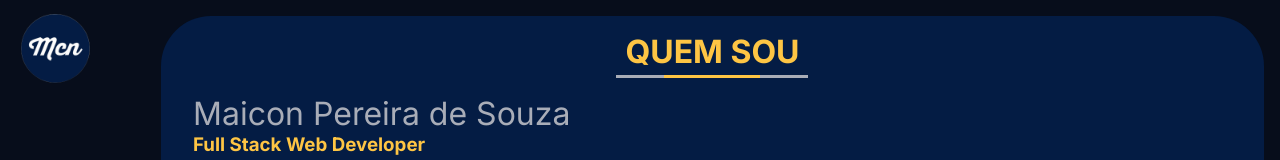
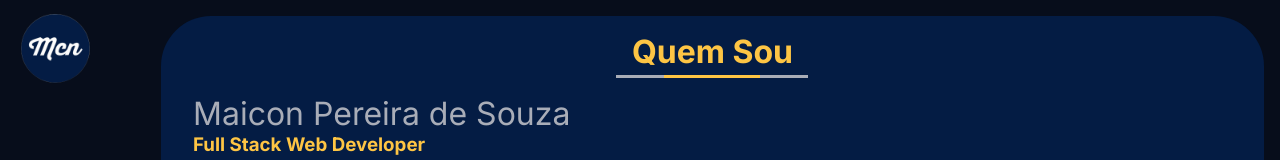
Before and after one commit to maiconDeSouza/my-portfolio, a React (Vite) app: page / in a window 1280 px wide. Both pictures are taken after a click on the item 56 px from the left and 342 px from the top of the page. Shown: the top 160 px of the page. Built offline with nearby package versions, Linux system fonts and the light colour scheme.

Commit message:
criacao do componente PageTitle

```diff
--- a/src/components/Main/AboutMe/AboutMe.style.ts
+++ b/src/components/Main/AboutMe/AboutMe.style.ts
@@ -6,37 +6,6 @@ export const ContainerAboutMe = styled.section`
 
     background-color: ${props => props.theme["blue-4"]};
     border-radius: 50px;
-
-
-    header{
-
-        display: flex;
-        flex-direction: column;
-        justify-content: center;
-        align-items: center;
-        gap: 0.25rem;
-
-
-        h2{
-            color: ${props => props.theme["gold-3"]};
-            font-size: 2rem;
-        }
-
-        div{
-            display: flex;
-            justify-content: flex-start;
-            span{
-                display: block;
-                width: 3rem;
-                border-top: 3px solid ${props => props.theme["gray-1"]};
-            }
-
-            span:nth-of-type(2){
-                width: 6rem;
-                border-top: 3px solid ${props => props.theme["gold-3"]};
-            }
-        }
-    }
 
     main{
         display: flex;
--- a/src/components/Main/AboutMe/AboutMe.tsx
+++ b/src/components/Main/AboutMe/AboutMe.tsx
@@ -1,15 +1,11 @@
+import { PageTitle } from "../PageTitle/PageTitle";
 import { ContainerAboutMe } from "./AboutMe.style";
 
 
 export function Teste(){
     return (
         <ContainerAboutMe className="animate__animated animate__zoomIn">
-            <header>
-                <h2>QUEM SOU</h2>
-                <div>
-                    <span></span><span></span><span></span>
-                </div>
-            </header>
+            <PageTitle text="Quem Sou"/>
             <main>
                 <article>
                     <div className="title">
--- /dev/null
+++ b/src/components/Main/PageTitle/PageTitle.styles.ts
@@ -0,0 +1,30 @@
+import styled from "styled-components";
+
+export const ContainerPageTitle = styled.header`
+    display: flex;
+    flex-direction: column;
+    justify-content: center;
+    align-items: center;
+    gap: 0.25rem;
+
+    h2{
+        color: ${props => props.theme["gold-3"]};
+        font-size: 2rem;
+    }
+
+        div{
+            display: flex;
+            justify-content: flex-start;
+            span{
+                display: block;
+                width: 3rem;
+                border-top: 3px solid ${props => props.theme["gray-1"]};
+            }
+
+            span:nth-of-type(2){
+                width: 6rem;
+                border-top: 3px solid ${props => props.theme["gold-3"]};
+            }
+        }
+
+`
--- /dev/null
+++ b/src/components/Main/PageTitle/PageTitle.tsx
@@ -0,0 +1,16 @@
+import { ContainerPageTitle } from "./PageTitle.styles";
+
+interface PropsPageTitle{
+    text: string;
+}
+
+export function PageTitle({text}:PropsPageTitle){
+    return (
+        <ContainerPageTitle>
+            <h2>{text}</h2>
+            <div>
+                <span></span><span></span><span></span>
+            </div>
+        </ContainerPageTitle>
+    )
+}
```
